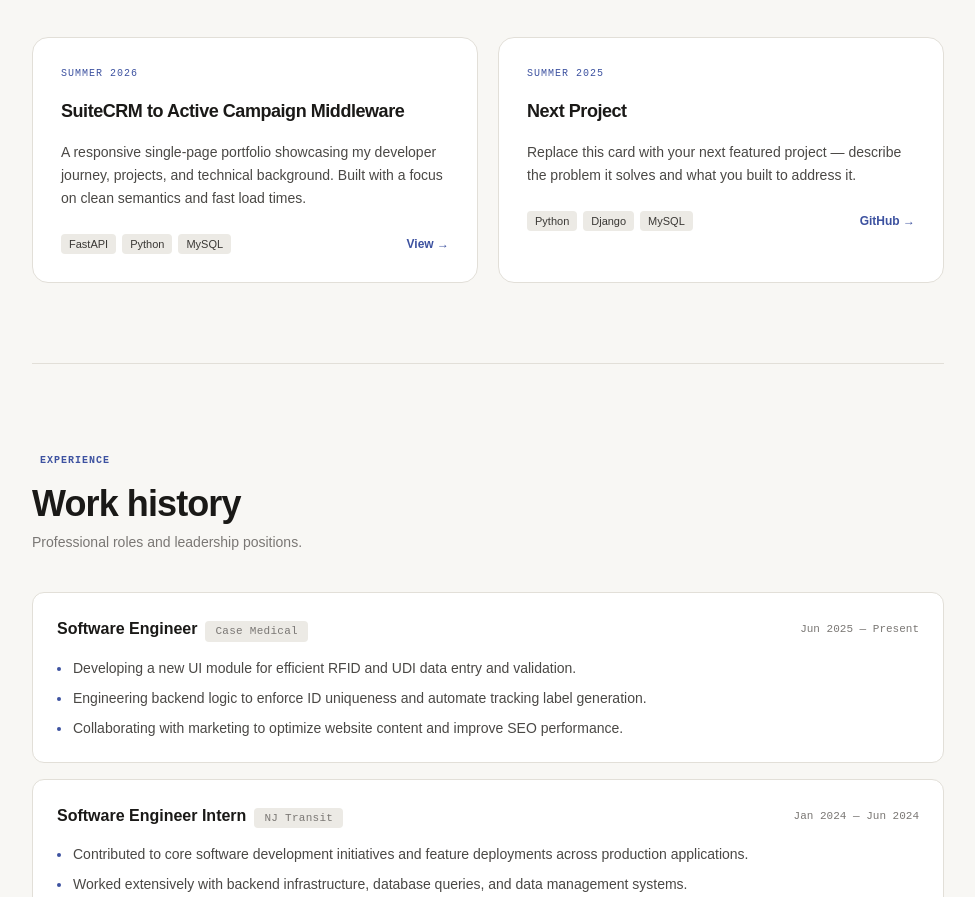
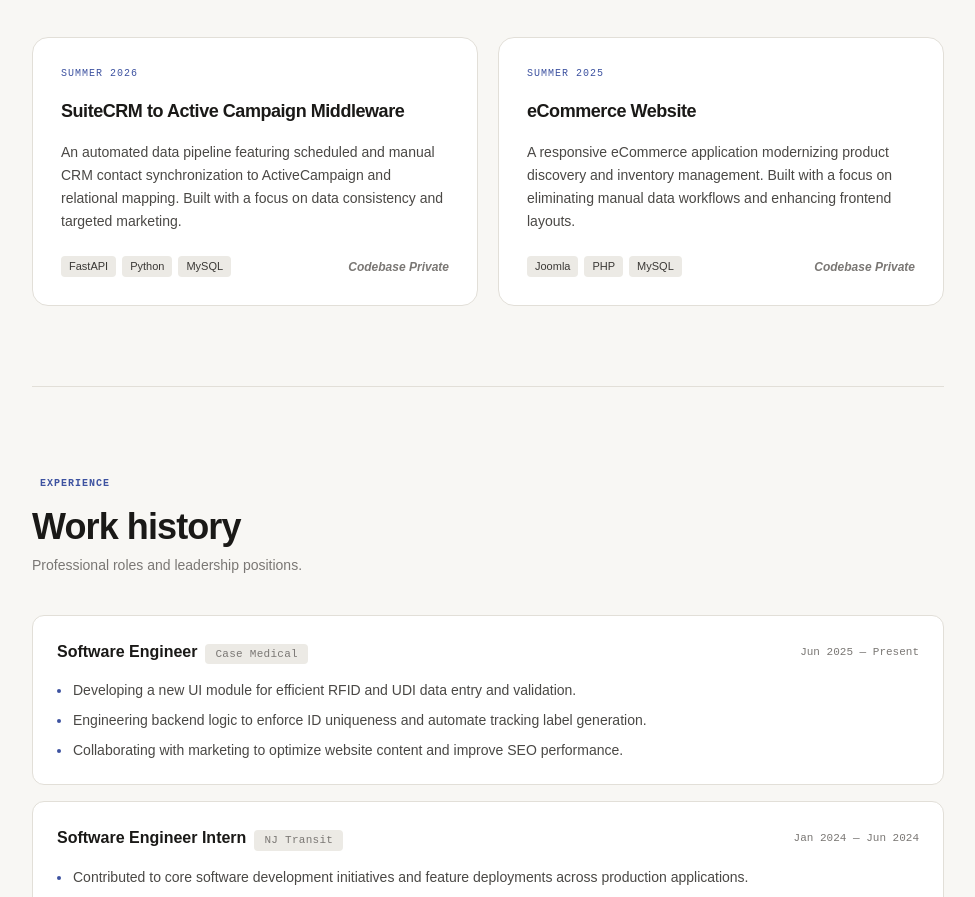
Before and after one commit to jasminnsrutter/jasminnsrutter, a plain HTML site: page index.html in a window 1280 px wide. Shown: the part 1420-2317 px from the top of the page, without its empty margins (152-1127 px from the left). Drawn offline with nearby package versions, Linux system fonts and the light colour scheme.

Commit message:
redid wording

```diff
--- a/index.html
+++ b/index.html
@@ -274,8 +274,8 @@
                         <h3 class="text-lg font-bold text-[#1A1917] dark:text-[#F0EEE9] tracking-tight">
                             SuiteCRM to Active Campaign Middleware</h3>
                         <p class="text-sm text-[#4A4845] dark:text-[#B8B5AE] leading-relaxed font-light">
-                            A responsive single-page portfolio showcasing my developer journey, projects, and technical
-                            background. Built with a focus on clean semantics and fast load times.
+                            An automated data pipeline featuring scheduled and manual CRM contact synchronization to ActiveCampaign and relational mapping.
+                            Built with a focus on data consistency and targeted marketing.
                         </p>
                     </div>
                     <div class="pt-6 flex items-center justify-between gap-2 flex-wrap sm:flex-nowrap">
@@ -287,10 +287,7 @@
                             <span
                                 class="text-[11px] font-medium px-2 py-0.5 rounded bg-[#ECEAE5] text-[#3A3835] dark:bg-[#252420] dark:text-[#C8C4BC]">MySQL</span>
                         </div>
-                        <a href="https://jasminnsrutter.github.io/jasminnsrutter/" target="_blank"
-                            class="text-xs font-bold text-[#3D52A0] dark:text-[#7B93E8] inline-flex items-center gap-1 group-hover:translate-x-0.5 transition-transform whitespace-nowrap">
-                            View &rarr;
-                        </a>
+                        <span class="text-xs font-semibold text-[#7A7774] dark:text-[#7A7774] italic">Codebase Private</span>
                     </div>
                 </div>
 
@@ -299,26 +296,23 @@
                     <div class="space-y-4">
                         <div class="font-mono text-[10px] tracking-widest text-[#3D52A0] dark:text-[#7B93E8] uppercase">
                             Summer 2025</div>
-                        <h3 class="text-lg font-bold text-[#1A1917] dark:text-[#F0EEE9] tracking-tight">Next Project
+                        <h3 class="text-lg font-bold text-[#1A1917] dark:text-[#F0EEE9] tracking-tight">eCommerce Website
                         </h3>
                         <p class="text-sm text-[#4A4845] dark:text-[#B8B5AE] leading-relaxed font-light">
-                            Replace this card with your next featured project — describe the problem it solves and what
-                            you built to address it.
+                            A responsive eCommerce application modernizing product discovery and inventory management.
+                            Built with a focus on eliminating manual data workflows and enhancing frontend layouts.
                         </p>
                     </div>
                     <div class="pt-6 flex items-center justify-between gap-2 flex-wrap sm:flex-nowrap">
                         <div class="flex flex-wrap gap-1.5">
                             <span
-                                class="text-[11px] font-medium px-2 py-0.5 rounded bg-[#ECEAE5] text-[#3A3835] dark:bg-[#252420] dark:text-[#C8C4BC]">Python</span>
+                                class="text-[11px] font-medium px-2 py-0.5 rounded bg-[#ECEAE5] text-[#3A3835] dark:bg-[#252420] dark:text-[#C8C4BC]">Joomla</span>
                             <span
-                                class="text-[11px] font-medium px-2 py-0.5 rounded bg-[#ECEAE5] text-[#3A3835] dark:bg-[#252420] dark:text-[#C8C4BC]">Django</span>
+                                class="text-[11px] font-medium px-2 py-0.5 rounded bg-[#ECEAE5] text-[#3A3835] dark:bg-[#252420] dark:text-[#C8C4BC]">PHP</span>
                             <span
                                 class="text-[11px] font-medium px-2 py-0.5 rounded bg-[#ECEAE5] text-[#3A3835] dark:bg-[#252420] dark:text-[#C8C4BC]">MySQL</span>
                         </div>
-                        <a href="https://github.com/jasminnsrutter" target="_blank"
-                            class="text-xs font-bold text-[#3D52A0] dark:text-[#7B93E8] inline-flex items-center gap-1 group-hover:translate-x-0.5 transition-transform whitespace-nowrap">
-                            GitHub &rarr;
-                        </a>
+                        <span class="text-xs font-semibold text-[#7A7774] dark:text-[#7A7774] italic">Codebase Private</span>
                     </div>
                 </div>
             </div>
```
